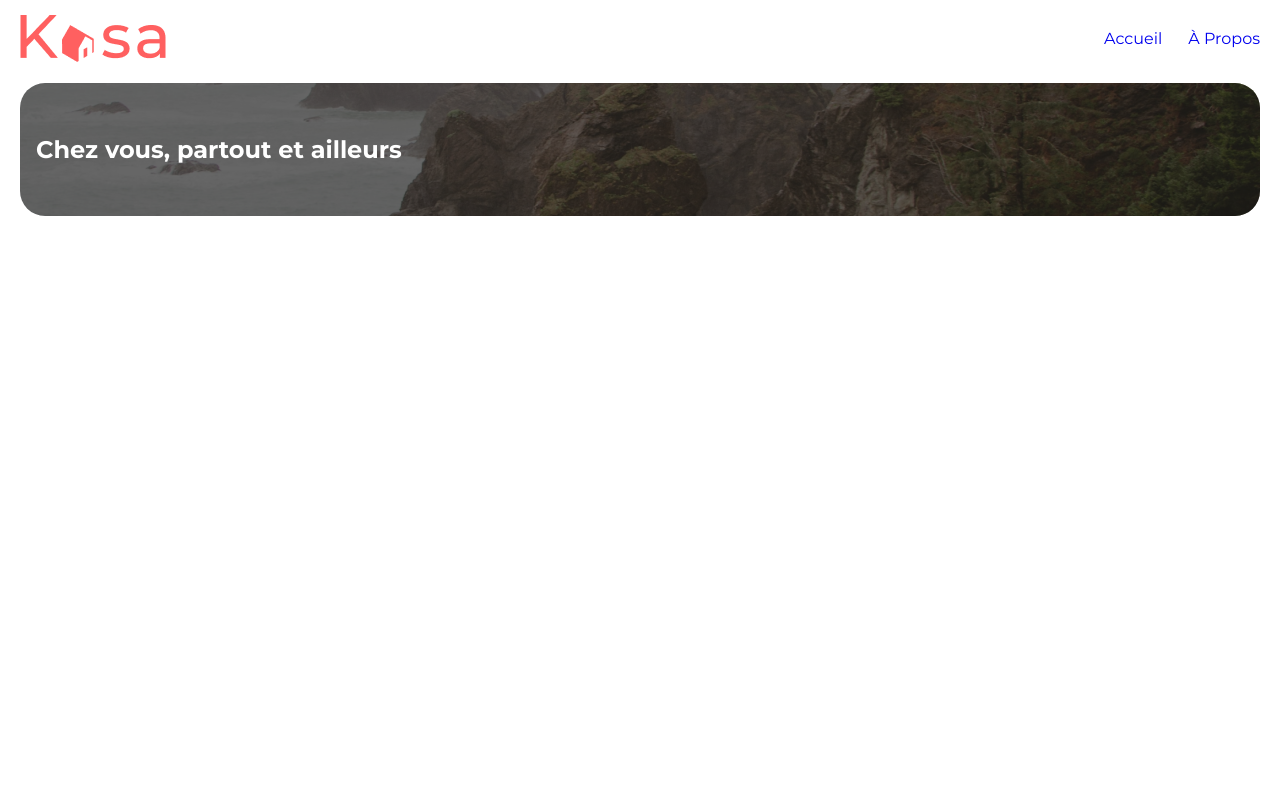
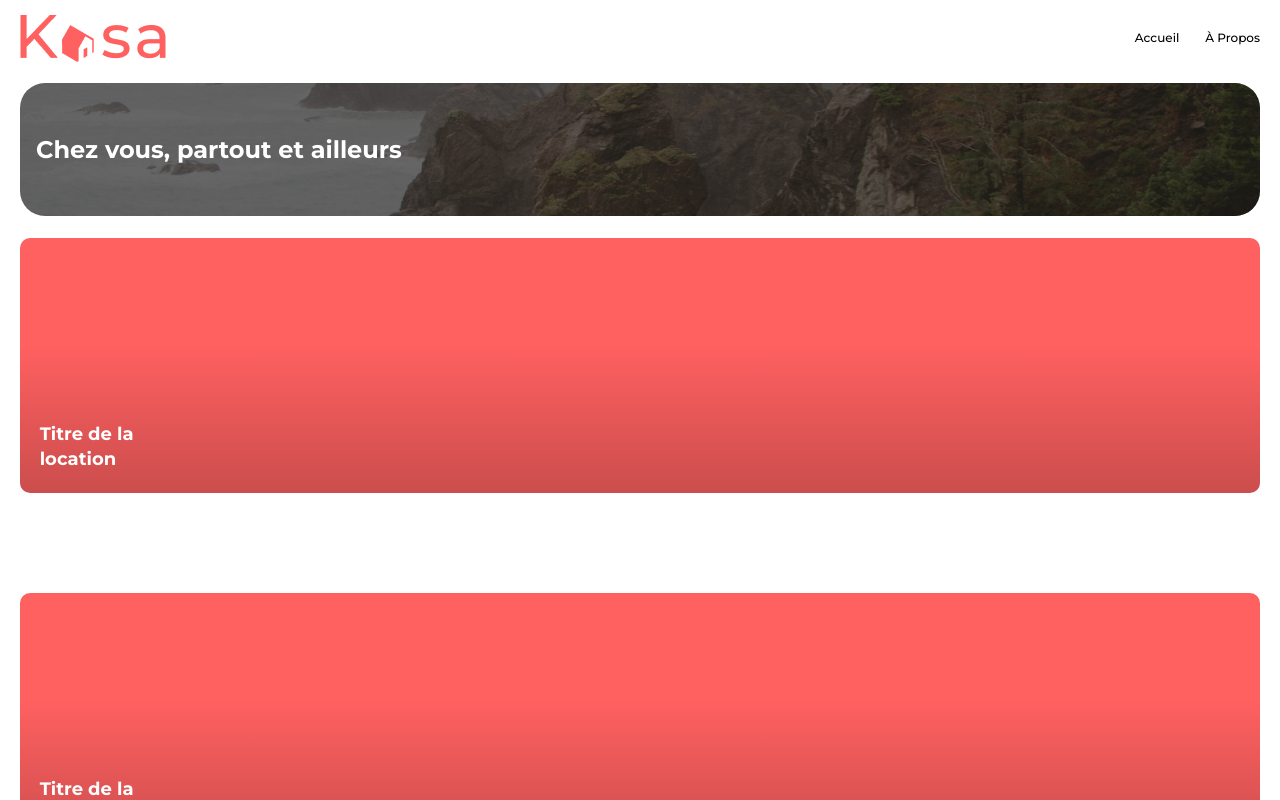
Before and after one commit to Bourrelet/property-rental-react-app, a React (Create React App) app: page / in a window 1280 px wide. Shown: the top 800 px of the page. Built offline with nearby package versions, Linux system fonts and the light colour scheme.

Commit message:
Mise en page Home Terminee

```diff
--- a/src/components/banner/Banner.js
+++ b/src/components/banner/Banner.js
@@ -1,7 +1,7 @@
 import React from 'react';
 import './Banner.scss';
 
-function Banner() {
+const Banner = () => {
     return (
         <div className="banner">
             <img className="banner__img" src="/shore.png" alt="moutains background"/>
--- a/src/components/card/Card.js
+++ b/src/components/card/Card.js
@@ -1 +1,17 @@
+import React from 'react';
 import './Card.scss';
+
+const Card = () => {
+    return (
+    <div className="card-frame">
+        <strong className="card-frame__title">
+            Titre de la <br/> location
+        </strong>
+
+
+    </div>
+    );
+
+}
+
+export default Card;
--- a/src/components/card/Card.scss
+++ b/src/components/card/Card.scss
@@ -1,24 +1,16 @@
-// width: 340px;
-// height: 340px;
-// gap: 0px;
-// border-radius: 10px 0px 0px 0px;
-// opacity: 0px;
+.card-frame {
+    display: flex;
+    justify-content: left;
+    align-items: end;
+    width: 100%;
+    height: 255px;
+    background:
+    linear-gradient(180deg, rgba(255, 255, 255, 0) 0%, rgba(10, 10, 10, 0) 42%, rgba(4, 4, 4, 0.205) 99.99%, rgba(0, 0, 0, 0.5) 100%),
+    #FF6060;
+    border-radius: 10px;
 
-// background: linear-gradient(180deg, rgba(255, 255, 255, 0) 0%, rgba(10, 10, 10, 0) 42%, rgba(4, 4, 4, 0.205) 99.99%, rgba(0, 0, 0, 0.5) 100%);
-
-
-// Text
-// width: 300px;
-// height: 52px;
-// top: 268px;
-// left: 20px;
-// gap: 0px;
-// opacity: 0px;
-// 20 px de marge gauche droite bas, et ajuste a gauche.
-
-
-// font-family: Montserrat;
-// font-size: 18px;
-// font-weight: 700;
-// line-height: 25.67px;
-// text-align: left;
+        &__title {
+            margin-left: 19.7px;
+            margin-bottom: 20px;
+        }
+}
--- a/src/components/header/Header.scss
+++ b/src/components/header/Header.scss
@@ -14,6 +14,7 @@
 
             a {
                 margin-left: 26px;
+                color: black;
             }
 }
 
--- a/src/index.scss
+++ b/src/index.scss
@@ -4,4 +4,4 @@
 @import './styles/variables';
 @import './styles/mixins';
 @import './styles/base';
-@import './app/App';
+@import './app/App'; //vide atm
--- a/src/pages/APropos.js
+++ b/src/pages/APropos.js
@@ -1,7 +1,7 @@
 // src/components/APropos.js
 import React from 'react';
 
-function APropos() {
+const APropos = () => {
   return (
     <div>
       <h1>APropos Page</h1>
--- a/src/pages/Error404.js
+++ b/src/pages/Error404.js
@@ -1,7 +1,7 @@
 // src/components/Error404.js
 import React from 'react';
 
-function Error404() {
+const Error404 = () => {
   return (
     <div>
       <h1>Error404 Page</h1>
--- a/src/pages/FicheLogement.js
+++ b/src/pages/FicheLogement.js
@@ -1,7 +1,7 @@
 // src/components/FicheLogement.js
 import React from 'react';
 
-function FicheLogement() {
+const FicheLogement = () => {
   return (
     <div>
       <h1>FicheLogement Page</h1>
--- a/src/pages/Home.js
+++ b/src/pages/Home.js
@@ -1,14 +1,17 @@
 // src/components/Home.js
 import React from 'react';
 import Banner from '../components/banner/Banner';
+import Card from '../components/card/Card'
 import './Home.scss';
 
-function Home() {
+const Home = () => {
   return (
     <div className="home-page">
       <Banner />
       <div className="home-page__card-container">
-
+        <Card />
+        <Card />
+        <Card />
       </div>
     </div>
   );
--- a/src/pages/Home.scss
+++ b/src/pages/Home.scss
@@ -1,6 +1,15 @@
+@import '../styles/mixins';
+
 .home-page {
     height: 140.56vh; // 938px
     margin: 27px 20px;
+
+        &__card-container {
+            @include column-center;
+            justify-content: space-between;
+            height: 120.63vh; // 805 px
+            margin: 22px auto 27px;
+        }
 }
 // Home page desktop
 
--- a/src/styles/_mixins.scss
+++ b/src/styles/_mixins.scss
@@ -1,3 +1,5 @@
+
+// flex
 @mixin flex-between {
     display: flex;
     justify-content: space-between;
@@ -22,6 +24,8 @@
     justify-content: center;
     align-items: center;
   }
+  //flex
+  // Banner
 
   @mixin banner-frame {
     position: absolute;
--- a/src/styles/base.scss
+++ b/src/styles/base.scss
@@ -33,6 +33,34 @@ h1 {
     margin-left: 16px;
 }
 
+h2 { // oups et titre fichelogement
+
+}
+
+h3 { // liens nav et apropos
+
+}
+
+h4 { // titres cards et collapses
+
+}
+
+strong {
+    font-weight: 700; /* Enlève le gras par défaut */
+    color: rgba(255, 255, 255, 1); /* Inhère la couleur du parent */
+    font-size: 18px;
+    line-height: 25.67px;
+}
+
+li , p {
+    font-size: 12px;
+    font-weight: 500;
+    line-height: 17.11px;
+}
+
+
+
+
 // src/styles/base.scss
 
 // // Reset ou Normalize
```
